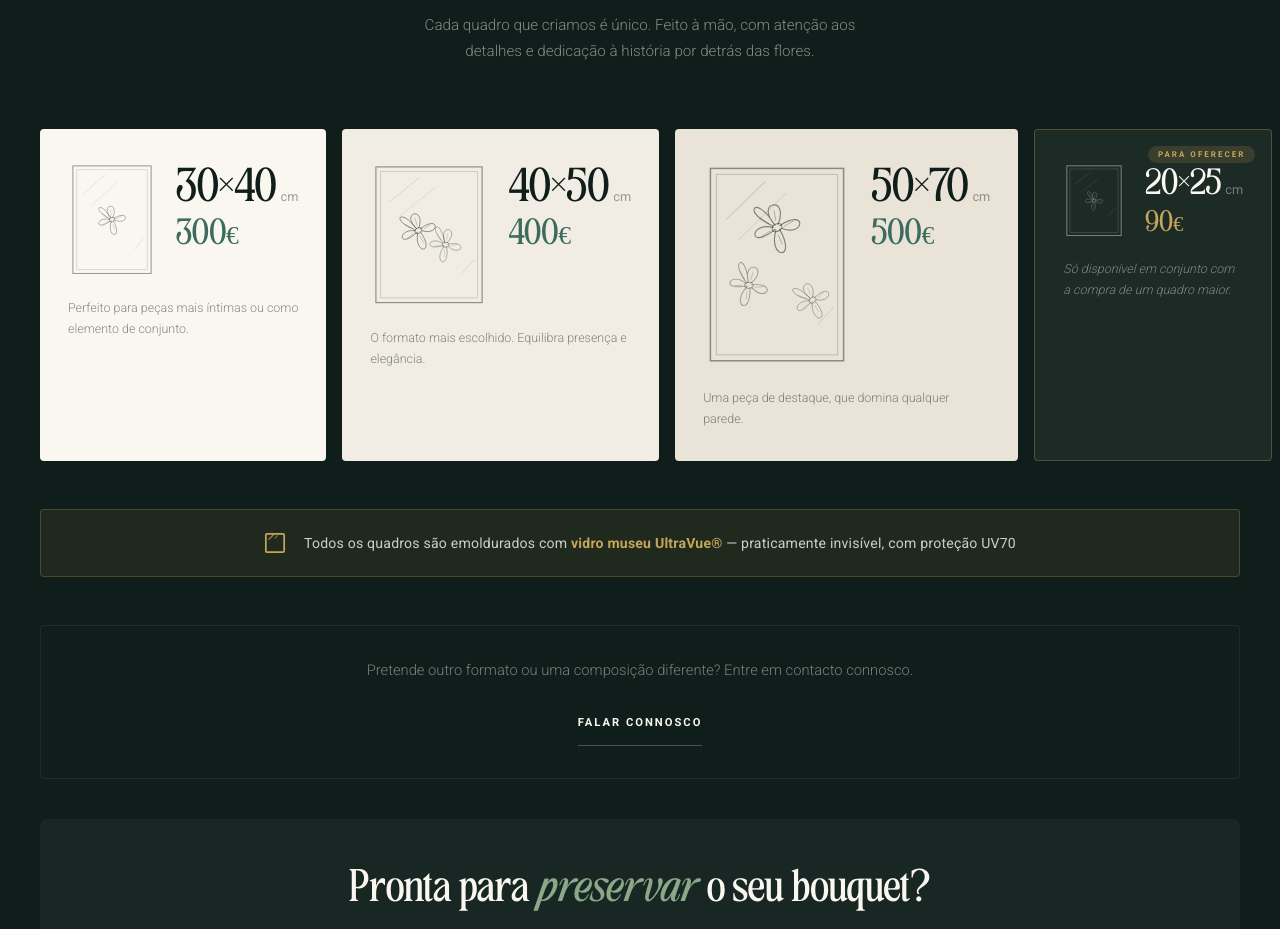
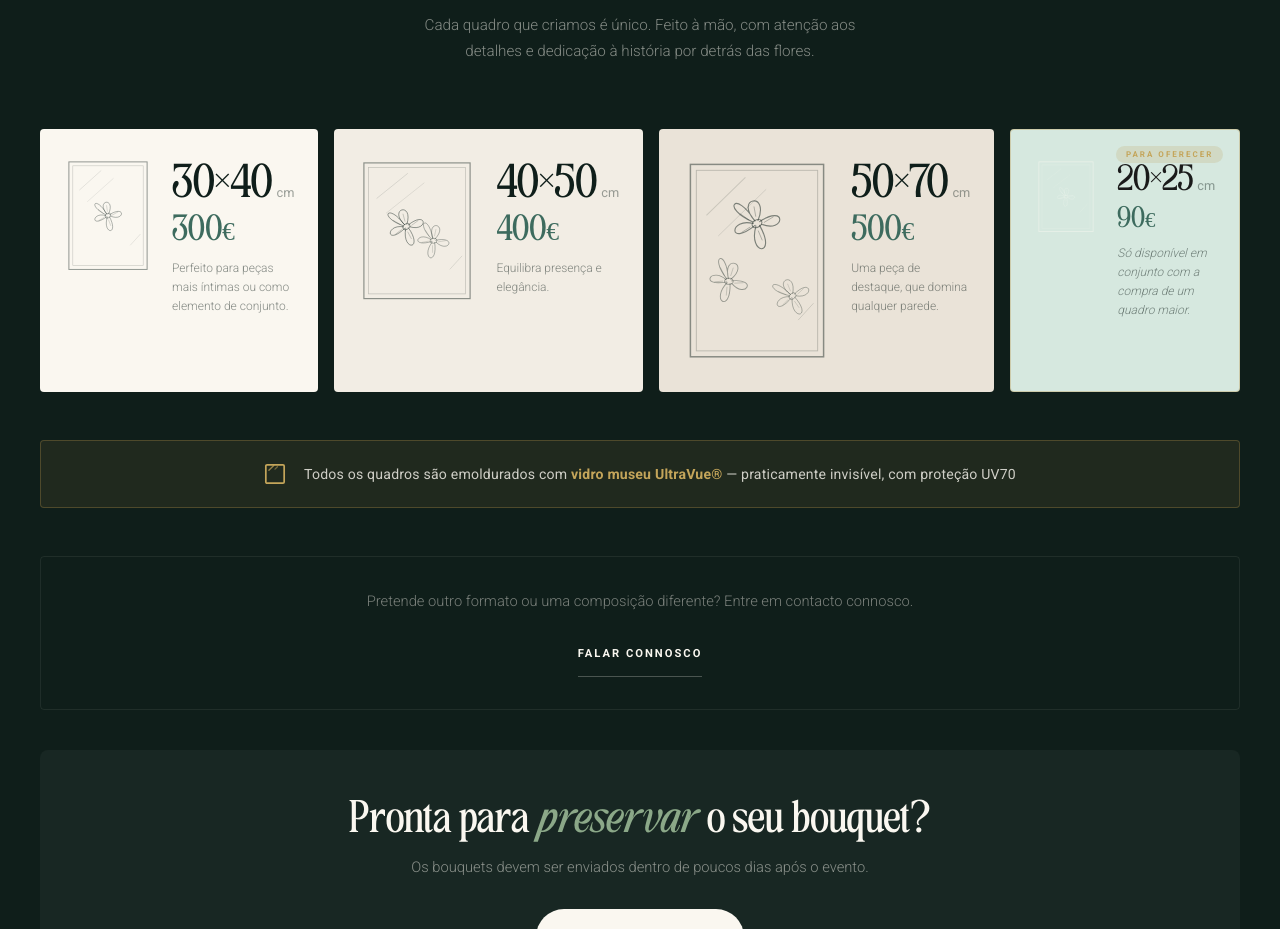
Before and after one commit to floresabeirario/fbr-website, a Next.js app: page /opcoes-e-precos in a window 1280 px wide. Shown: the part 2648-3577 px from the top of the page. Built offline with nearby package versions, Linux system fonts and the light colour scheme.

Commit message:
Update client.jsx

```diff
--- a/app/opcoes-e-precos/client.jsx
+++ b/app/opcoes-e-precos/client.jsx
@@ -94,7 +94,7 @@ const frames = [
   },
   {
     size: "40×50", unit: "cm", price: "400",
-    desc: "O formato mais escolhido. Equilibra presença e elegância.",
+    desc: "Equilibra presença e elegância.",
     vw: 200, vh: 250, svgWidth: "118px",
     flowers: [
       { cx: 82,  cy: 118, scale: 0.95, rotate: -15, opacity: 0.48 },
@@ -352,9 +352,9 @@ export default function OpcoesClient() {
               <Reveal key={i} delay={i * 0.1}>
                 <div style={{
                   backgroundColor: item.addon
-                    ? "rgba(250,247,240,0.06)"
+                    ? "#D6E8DF"
                     : i === 0 ? "#FAF7F0" : i === 1 ? "#F2EDE4" : "#EAE3D8",
-                  padding: "32px 28px 32px",
+                  padding: "28px 24px 28px",
                   display: "flex",
                   flexDirection: "column",
                   height: "100%",
@@ -379,7 +379,7 @@ export default function OpcoesClient() {
                   )}
 
                   {/* SVG + texto lado a lado */}
-                  <div style={{ display: "flex", alignItems: "flex-start", gap: "20px", marginBottom: "20px" }}>
+                  <div style={{ display: "flex", alignItems: "flex-start", gap: "20px" }}>
 
                     {/* SVG à esquerda */}
                     <div style={{ flexShrink: 0 }}>
@@ -392,43 +392,41 @@ export default function OpcoesClient() {
                       />
                     </div>
 
-                    {/* Dimensão + Preço à direita */}
+                    {/* Dimensão + Preço + Desc à direita */}
                     <div style={{ display: "flex", flexDirection: "column", justifyContent: "flex-end", paddingTop: "8px" }}>
                       <p style={{
                         fontFamily: "'TAN-MEMORIES', serif",
                         fontSize: item.addon ? "clamp(1.2rem, 2vw, 1.7rem)" : "clamp(1.7rem, 2.6vw, 2.4rem)",
-                        color: item.addon ? "#FAF7F0" : "#0F1E1A",
+                        color: item.addon ? "#1a1a1a" : "#0F1E1A",
                         margin: "0",
                         lineHeight: 1,
                       }}>
                         {item.size}
-                        <span style={{ fontSize: "0.8rem", fontFamily: "Roboto, sans-serif", fontWeight: 400, marginLeft: "4px", color: item.addon ? "rgba(250,247,240,0.4)" : "rgba(15,30,26,0.4)" }}>
+                        <span style={{ fontSize: "0.8rem", fontFamily: "Roboto, sans-serif", fontWeight: 400, marginLeft: "4px", color: item.addon ? "rgba(15,30,26,0.4)" : "rgba(15,30,26,0.4)" }}>
                           {item.unit}
                         </span>
                       </p>
                       <p style={{
                         fontFamily: "'TAN-MEMORIES', serif",
                         fontSize: item.addon ? "clamp(1rem, 1.8vw, 1.3rem)" : "clamp(1.2rem, 2vw, 1.6rem)",
-                        color: item.addon ? "#C4A55A" : "#3D6B5E",
-                        margin: "8px 0 0",
+                        color: item.addon ? "#3D6B5E" : "#3D6B5E",
+                        margin: "8px 0 10px",
                       }}>
                         {item.price}€
                       </p>
-                    </div>
-                  </div>
-
-                  {/* Descrição */}
                       <p style={{
                         fontFamily: "Roboto, sans-serif",
                         fontWeight: 300,
-                    fontSize: "0.78rem",
-                    lineHeight: 1.65,
-                    color: item.addon ? "rgba(250,247,240,0.45)" : "rgba(15,30,26,0.5)",
+                        fontSize: "0.75rem",
+                        lineHeight: 1.6,
+                        color: item.addon ? "rgba(15,30,26,0.5)" : "rgba(15,30,26,0.5)",
                         margin: 0,
                         fontStyle: item.addon ? "italic" : "normal",
                       }}>
                         {item.desc}
                       </p>
+                    </div>
+                  </div>
                 </div>
               </Reveal>
             ))}
```
Lines whose indentation alone changed are shown as unchanged.
